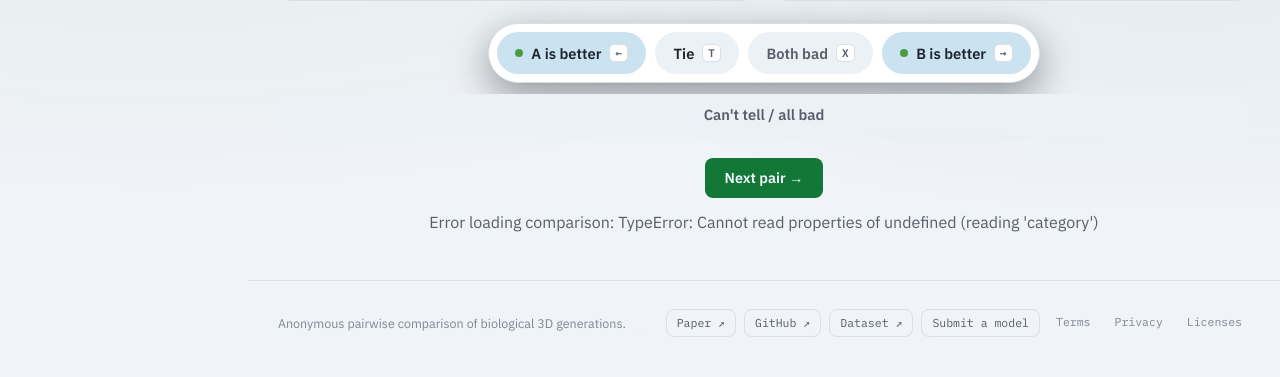
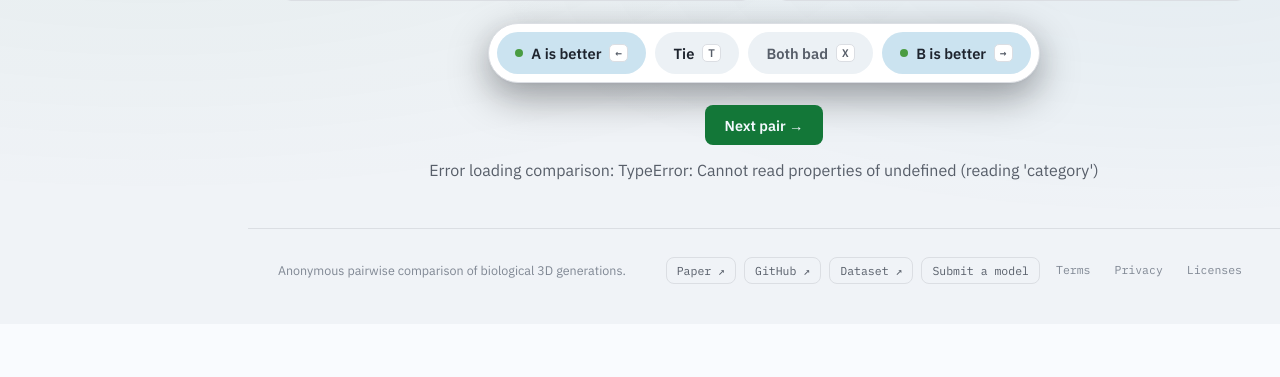
Before and after one commit to musharna/bio3d-arena, a FastAPI app: page /arena in a window 1280 px wide. Shown: the part 870-1247 px from the top of the page. After the commit the page ends 1154 px from the top, so only its background shows below. Run offline with FastAPI, Linux system fonts and the light colour scheme; data that the repository does not hold is empty; some libraries are stand-ins or nearby versions.

Commit message:
fix(arena): remove off-design 'Can't tell / all bad' K-wise button
The design prototype has no all-bad control (0 refs); the #kwise-allbad
button was our addition — the 4-up ballot's null-winner escape hatch.
Removed the button HTML, its two unguarded JS refs (setKwiseVisible /
renderKwise onclick, which would have thrown el(...) null after the HTML
went away) and the two guarded disable/re-enable blocks, plus the dead
#kwise-allbad CSS rule. submitKvote still accepts null for any
programmatic caller; K-wise voters pick a best via the per-cell
'Pick this one' buttons (K-wise is gated behind ?set=kwise, absent from
the default design flow).

Co-Authored-By: Claude Opus 4.8 <noreply@anthropic.com>
Claude-Session: https://claude.ai/code/session_01UPD1fSvrxctGtpZDiKEyVR

```diff
--- a/app/static/arena.js
+++ b/app/static/arena.js
@@ -181,7 +181,6 @@ function setKwiseVisible(active) {
   if (voteBar) voteBar.style.display = active ? "none" : "";
   if (abToggle) abToggle.style.display = active ? "none" : "";
   el("kwise-grid").hidden = !active;
-  el("kwise-allbad").hidden = !active;
 }
 
 function renderKwise(data) {
@@ -222,7 +221,6 @@ function renderKwise(data) {
     // flagOutput unchanged.
     window.Bio3DViewer.mount(slot, o, (btn) => flagOutput(o.output_id, btn));
   });
-  el("kwise-allbad").onclick = () => submitKvote(data.ballot_id, null);
   setStatus("");
 }
 
@@ -443,8 +441,6 @@ function showKwiseReveal(reveal) {
       cell.classList.add("is-winner");
     }
   });
-  const allBad = el("kwise-allbad");
-  if (allBad) allBad.disabled = true;
   const btn = el("next-pair-btn");
   if (btn) btn.hidden = false;
   maybeFireConfetti();
@@ -473,8 +469,6 @@ function clearReveal() {
   document
     .querySelectorAll(".kwise-pick-btn")
     .forEach((b) => (b.disabled = false));
-  const allBad = el("kwise-allbad");
-  if (allBad) allBad.disabled = false;
   const btn = el("next-pair-btn");
   if (btn) btn.hidden = true;
   const layer = el("confetti-layer");
--- a/app/static/style.css
+++ b/app/static/style.css
@@ -741,10 +741,6 @@ textarea:focus-visible,
 .kwise-cell .kwise-pick-btn {
   margin: 0.6rem;
 }
-#kwise-allbad {
-  width: 100%;
-  margin-top: 0.7rem;
-}
 .vote-btn {
   display: inline-flex;
   align-items: center;
--- a/app/templates/arena.html
+++ b/app/templates/arena.html
@@ -124,14 +124,6 @@ block content %}
       <span class="win-dot" aria-hidden="true"></span>B is better <kbd>→</kbd>
     </button>
   </div>
-  <button
-    type="button"
-    id="kwise-allbad"
-    class="vote-btn bad"
-    hidden
-  >
-    Can't tell / all bad
-  </button>
   <!-- Post-vote reveal (Feature C): shown by arena.js after a vote commits, in place of the
        vote bar. Hidden by default; never present before a vote. -->
   <button type="button" id="next-pair-btn" hidden>Next pair →</button>
```
